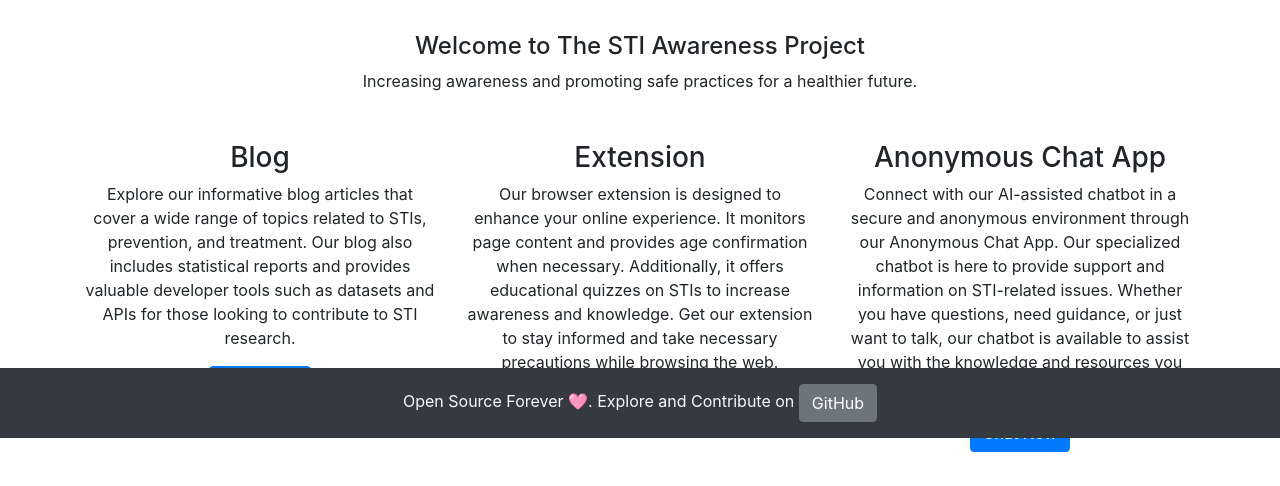
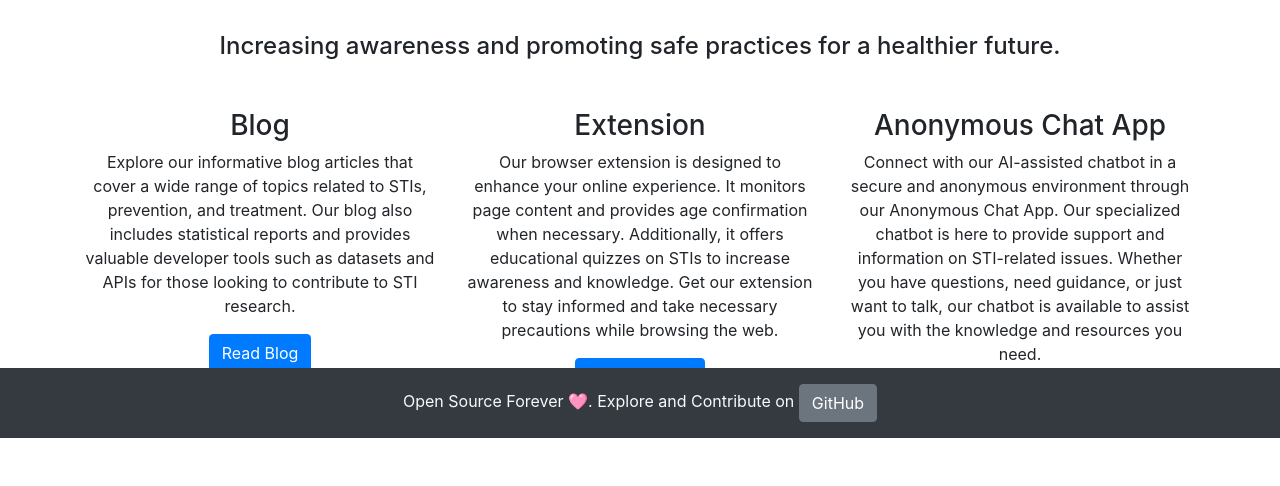
Before and after one commit to The-STI-Awareness-Project/The-STI-Awareness-Project.github.io, a plain HTML site: page index.html in a window 1280 px wide. Shown: the part 362-848 px from the top of the page. Drawn offline with nearby package versions, Linux system fonts and the light colour scheme.

Commit message:
Homepage Fix

```diff
--- a/index.html
+++ b/index.html
@@ -31,11 +31,10 @@
 
 		<!-- Hero Section -->
 		<div class="container text-center my-5">
-			<h4>Welcome to The STI Awareness Project</h4>
-			<p>
+			<h4>
 				Increasing awareness and promoting safe practices for a
 				healthier future.
-			</p>
+			</h4>
 		</div>
 
 		<!-- Main Features Section (Extension, Chat Application, Blog) -->
```
